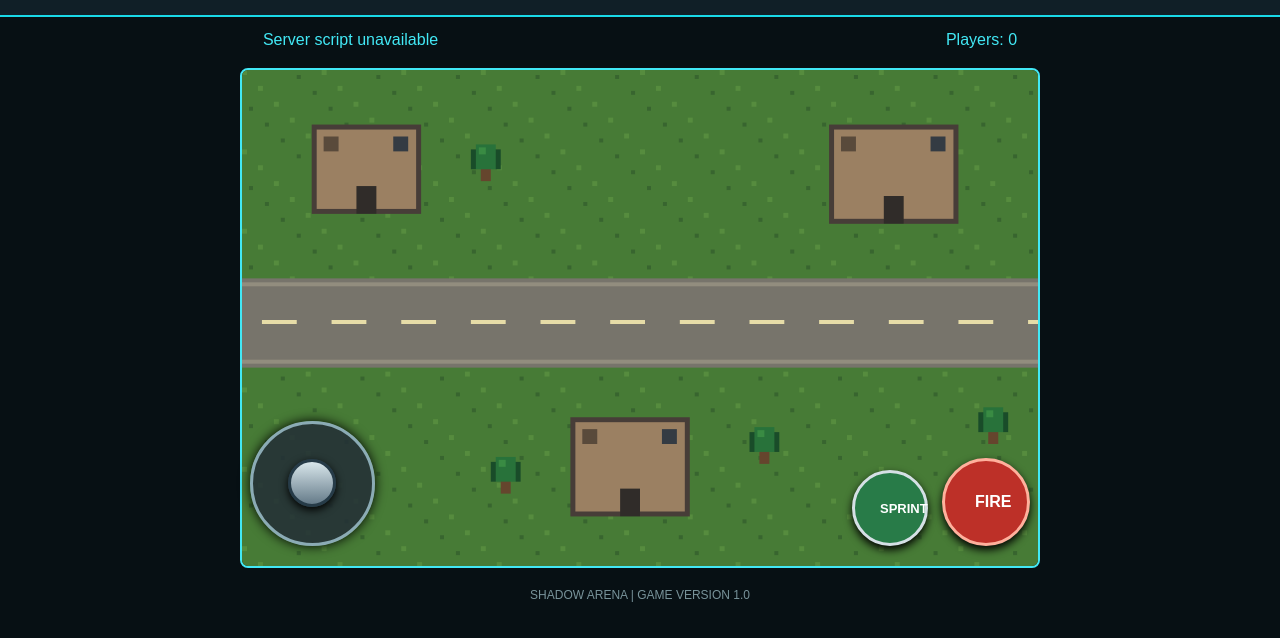
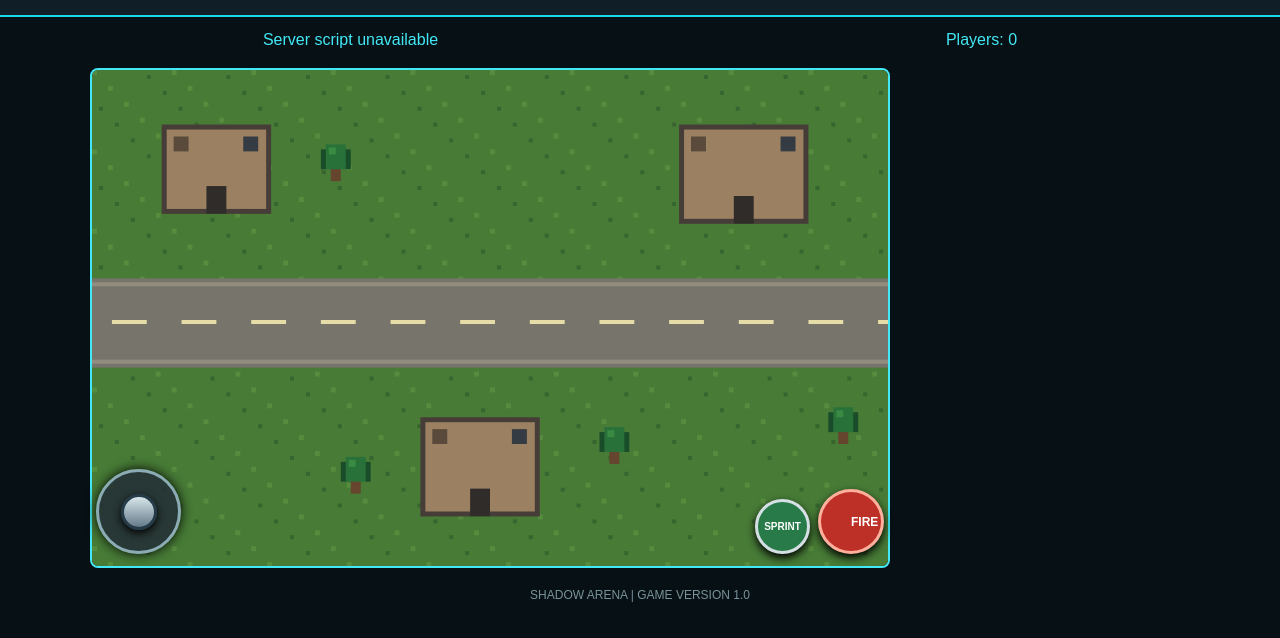
Before and after one commit to aichatbot316-bot/Shadow-arena---2d-battle-royale-game, a website: page index.html in a window 1280 px wide. Shown: the part 74-712 px from the top of the page. Drawn offline with Linux system fonts and the light colour scheme.

Commit message:
Update index.html

```diff
--- a/index.html
+++ b/index.html
@@ -219,8 +219,8 @@
 
 .game-wrapper {
   position: relative;
-  width: 95%;
-  max-width: 800px;
+  width: 100%;
+  max-width: 1100px;
   margin: 5px auto;
 }
 
@@ -257,6 +257,43 @@
 .game-wrapper .controls .buttons {
   flex-direction: row;
   align-items: flex-end;
+}
+
+/* COMPACT MOBILE CONTROLS */
+
+.game-wrapper .controls {
+  padding: 6px;
+  bottom: 8px;
+}
+
+.game-wrapper .controls #joystick {
+  width: 85px;
+  height: 85px;
+}
+
+.game-wrapper .controls #stick {
+  width: 36px;
+  height: 36px;
+  left: 50%;
+  top: 50%;
+  transform: translate(-50%, -50%);
+}
+
+.game-wrapper .controls .buttons {
+  gap: 8px;
+}
+
+.game-wrapper .controls .buttons button {
+  width: 55px;
+  height: 55px;
+  padding: 0;
+  font-size: 10px;
+}
+
+.game-wrapper .controls #fire {
+  width: 65px;
+  height: 65px;
+  font-size: 12px;
 }
 
   </style>
```
